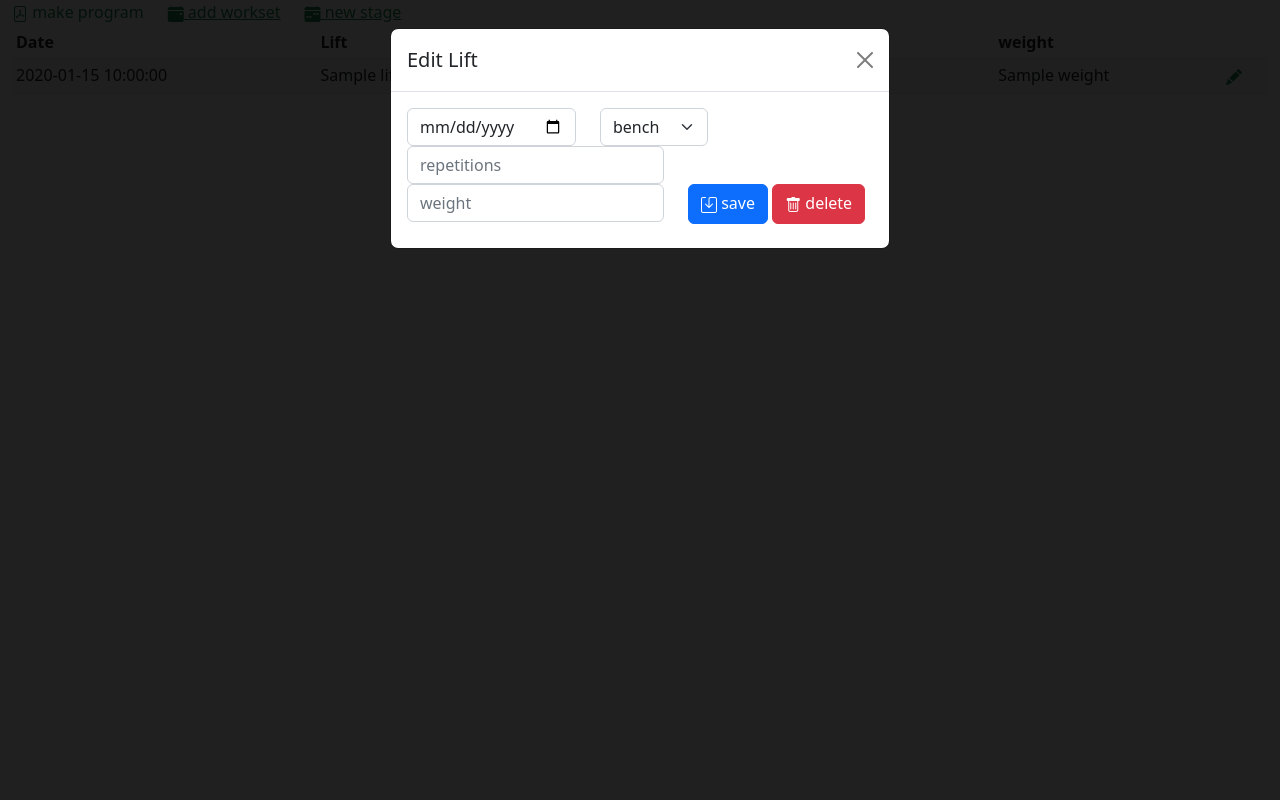
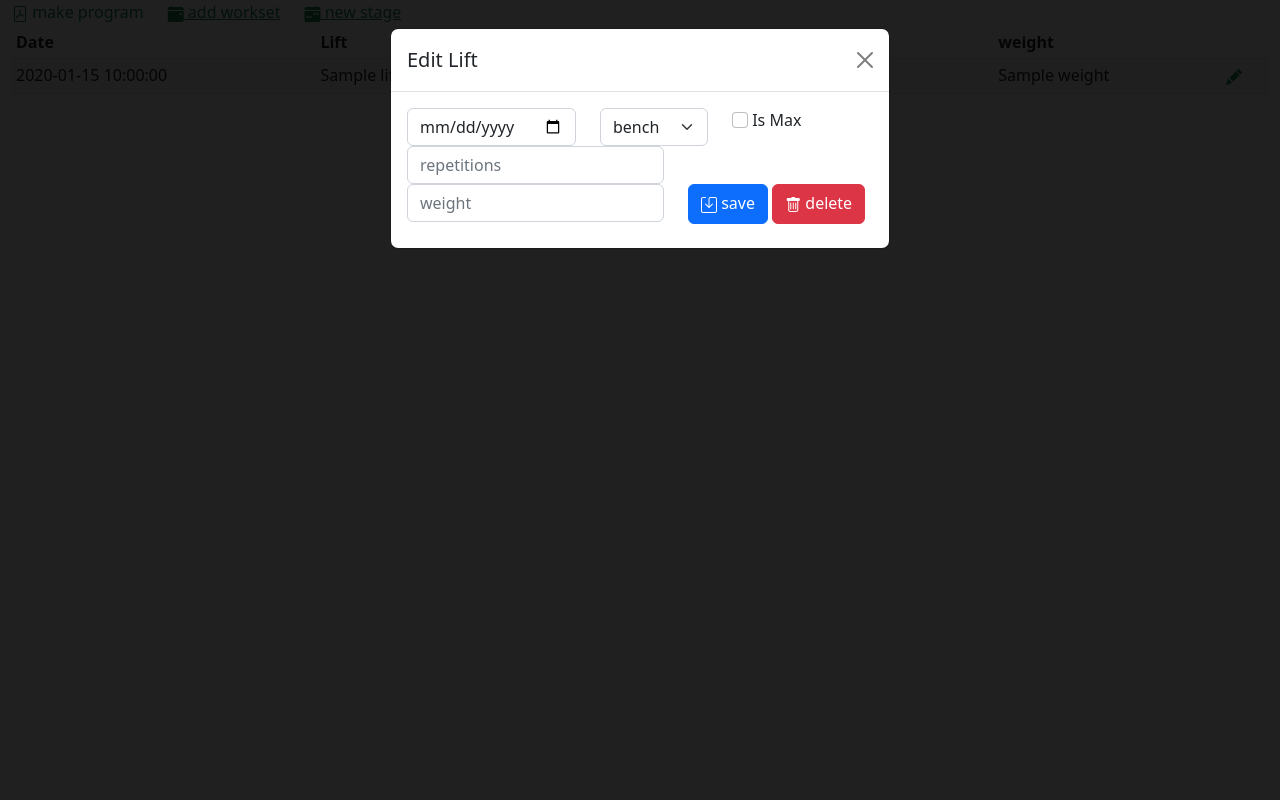
Before and after one commit to julietKiloRomeo/fivethirtyone-db, a Flask app: template fivethirtyone_db/templates/blog/index.html in a window 1280 px wide, after a click that opens the changed part. Run offline with Flask 2, Linux system fonts and the light colour scheme; the template is opened without the code that fills it: most values are stand-ins (such as "Sample title", 1, 10 or a date in 2020); some libraries are stand-ins or nearby versions.

Commit message:
add is_max to workset edit dialog

```diff
--- /dev/null
+++ b/app.yaml
@@ -0,0 +1 @@
+runtime: python310
--- a/fivethirtyone_db/blog.py
+++ b/fivethirtyone_db/blog.py
@@ -129,6 +129,7 @@ def workset(wsid):
         lift_name=updates["lift"],
         reps=updates["reps"],
         weight=updates["weight"],
+        is_max=updates.get("is_max", "") == "on",
     )
     # reload cached worksets
     reload_session()
--- a/fivethirtyone_db/db.py
+++ b/fivethirtyone_db/db.py
@@ -411,7 +411,7 @@ class Workset(Table):
             self._execute(insert_finished_workset)
 
     @staticmethod
-    def update_row(wsid, date, lift_name, reps, weight):
+    def update_row(wsid, date, lift_name, reps, weight, is_max):
         """
         Update a row in the workset table.
 
@@ -421,10 +421,11 @@ class Workset(Table):
             lift_name (str): The new lift name for the workset.
             reps (int, optional): The new number of repetitions for the workset. Defaults to None.
             weight (float, optional): The new weight for the workset. Defaults to None.
+            is_max (bool)
         """
         change = f"""
             UPDATE workset
-            SET date = '{date}', lift_name = '{lift_name}', reps = {reps if reps else "NULL"}, weight = {weight if weight else "NULL"}
+            SET date = '{date}', lift_name = '{lift_name}', reps = {reps if reps else "NULL"}, weight = {weight if weight else "NULL"}, is_max = {is_max}
             where id={wsid}
         """.replace(
             "''", "NULL"
--- a/fivethirtyone_db/templates/blog/base.html
+++ b/fivethirtyone_db/templates/blog/base.html
@@ -235,6 +235,11 @@
               </select>
             </div>
             <div class="col-auto">
+              <input type="checkbox" class="form-control" name="is_max" {% if lift.is_max %}checked{% endif %}>
+              <label for="is_max">Is Max</label>
+          </div>
+
+            <div class="col-auto">
               <input type="number" class="form-control" placeholder="repetitions" value="{{lift.reps}}" name="reps">
             </div>
             <div class="col-auto">
--- a/fivethirtyone_db/templates/blog/index.html
+++ b/fivethirtyone_db/templates/blog/index.html
@@ -123,6 +123,11 @@
               </select>
             </div>
             <div class="col-auto">
+              <input type="checkbox" class="form-check-input" name="is_max" {% if lift.is_max %}checked{% endif %}>
+              <label for="is_max">Is Max</label>
+            </div>
+
+            <div class="col-auto">
               <input type="number" class="form-control" placeholder="repetitions" value="{{lift.reps}}" name="reps">
             </div>
             <div class="col-auto">
@@ -182,7 +187,7 @@
       {% for lift in lifts %}
       <tr class="{{ "table-warning" if lift.is_max else "" }}">
         <td>{{ lift.date or "" }}</td>
-        <td>{{ lift.lift_name }}</td>
+        <td class="{{ 'fw-bold' if lift.is_max else '' }}">{{ lift.lift_name }}</td>
         <td>{{ lift.reps or "" }}</td>
         <td><span style="color:grey">{{ lift.base_reps or "" }}/{{ lift.cycle }}</span></td>
         <td>{{ lift.weight }}</td>
--- a/scripts/cli.py
+++ b/scripts/cli.py
@@ -83,7 +83,7 @@ def add_reps(athlete, lift):
 @click.option("--athlete", required=True)
 @click.option("--password", required=True)
 def set_pwd(athlete, password):
-    db.Athlete(athlete).set_password(password)
+    db.Athlete(athlete)._set_password(password)
 
 
 @cli.command(name="check-pwd", help="set password for user")
```
